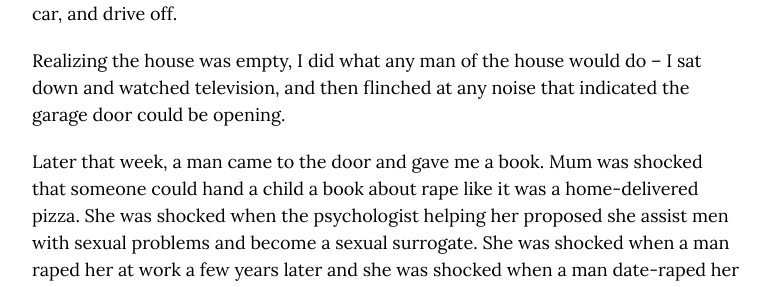
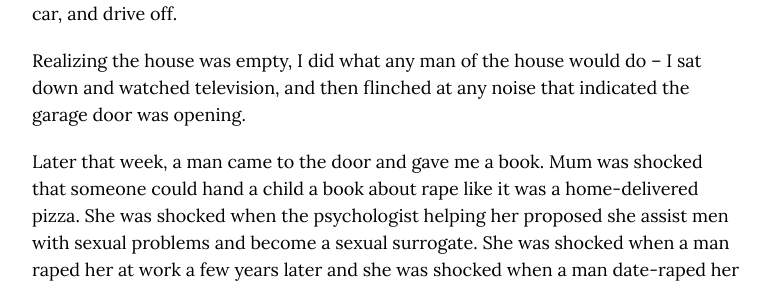
Before and after one commit to markhpollard/markhpollard.github.io, a Jekyll site: the page built from _posts/2019-02-08-this-time-i-did-a-tedx-talk-about-men.markdown, in a window 1280 px wide and 900 px high, scrolled down 4570 px. Shown: the part 211-498 px from the top of the window, without its empty margins (254-1024 px from the left). Built offline with Jekyll 4.4.1, drawn with Linux system fonts in a browser that asks for light colours; nearby versions of some CDN libraries.

Commit message:
Updated This Time I Did A Tedx Talk About Men

```diff
--- a/_posts/2019-02-08-this-time-i-did-a-tedx-talk-about-men.markdown
+++ b/_posts/2019-02-08-this-time-i-did-a-tedx-talk-about-men.markdown
@@ -63,7 +63,7 @@ On one such morning when I was eight years old, I made my grand entrance into th
 
 My dad had left a year or two earlier. I remember grabbing his leg as he calmly told me that he needed to lgo. Then, I watched him walk to the same garage, get into his car, and drive off.
 
-Realizing the house was empty, I did what any man of the house would do – I sat down and watched television, and then flinched at any noise that indicated the garage door could be opening.
+Realizing the house was empty, I did what any man of the house would do – I sat down and watched television, and then flinched at any noise that indicated the garage door was opening.
 
 Later that week, a man came to the door and gave me a book. Mum was shocked that someone could hand a child a book about rape like it was a home-delivered pizza. She was shocked when the psychologist helping her proposed she assist men with sexual problems and become a sexual surrogate. She was shocked when a man raped her at work a few years later and she was shocked when a man date-raped her with drugs a few years ago. But, for a woman who had lost her first fiancé in a car crash and then, in her own car crash, had smashed her face so badly a male judge said she was so ugly that no man would ever marry her, perhaps there was little shocking about any of this. And, when I was older, I learned the garage was empty because she was trying to get help for the first sexual assault.
 
```
